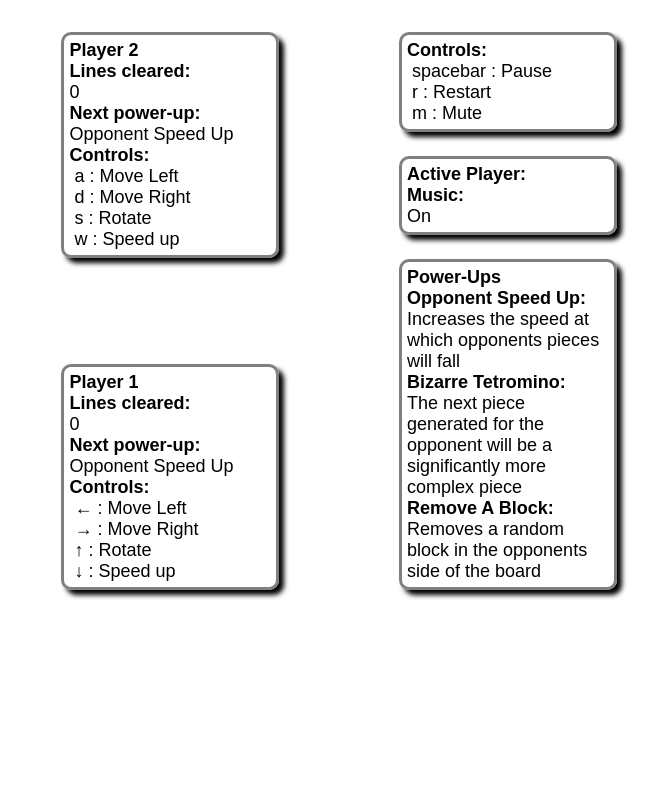
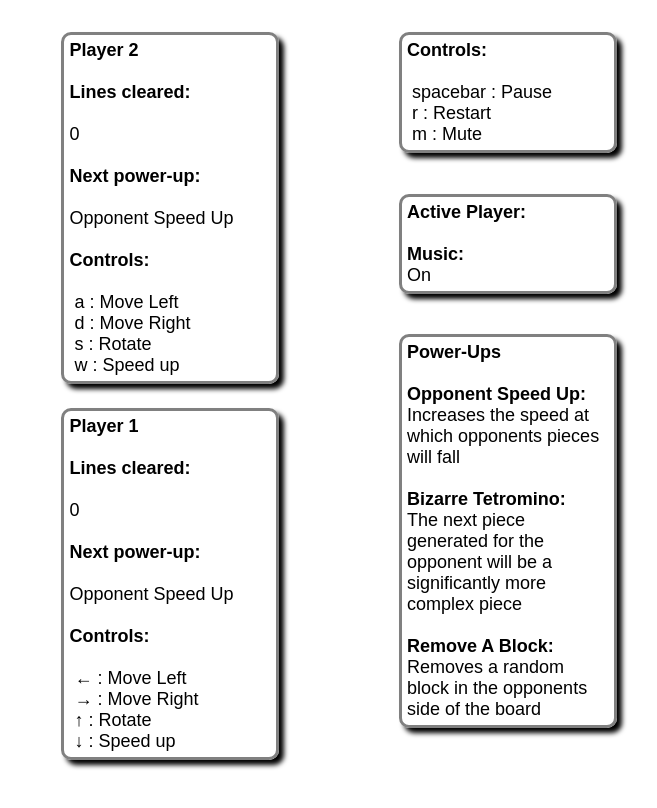
Before and after one commit to CKMurison/Tetris, a website: page index.html in a window 1280 px wide. Shown: the full height of the page, 436-1093 px from the left. Drawn offline with Linux system fonts and the light colour scheme; a web font is replaced by a local one.

Commit message:
seperation of text boxes to make more readable

```diff
--- a/index.html
+++ b/index.html
@@ -15,24 +15,24 @@
          </div>
          <div class='instructionsContainer'>
             <div class='uiContainer player2'>
-               <span style="font-weight:bold">Player 2</span>
-               <span style="font-weight:bold">Lines cleared:</span>
-               <span id="linesClearedP2">0</span>
-               <span style="font-weight:bold">Next power-up:</span>
-               <span id="nextPowerUpP2">Opponent Speed Up</span>
-               <span style="font-weight:bold">Controls:</span>
+               <span class="box title" style="font-weight:bold">Player 2</span><br>
+               <span class="headers" style="font-weight:bold">Lines cleared:</span><br>
+               <span id="linesClearedP2">0</span><br>
+               <span class="headers" style="font-weight:bold">Next power-up:</span><br>
+               <span id="nextPowerUpP2">Opponent Speed Up</span><br>
+               <span class="headers" style="font-weight:bold">Controls:</span><br>
                &nbsp;a : Move Left<br>
                &nbsp;d : Move Right<br>
                &nbsp;s : Rotate<br>
                &nbsp;w : Speed up
             </div>
             <div class='uiContainer player1'>
-               <span style="font-weight:bold">Player 1</span>
-               <span style="font-weight:bold">Lines cleared:</span>
-               <span id="linesClearedP1">0</span>
-               <span style="font-weight:bold">Next power-up:</span>
-               <span id="nextPowerUpP1">Opponent Speed Up</span>
-               <span style="font-weight:bold">Controls:</span>
+               <span class="box title" style="font-weight:bold">Player 1</span><br>
+               <span class="headers" style="font-weight:bold">Lines cleared:</span><br>
+               <span id="linesClearedP1">0</span><br>
+               <span class="headers" style="font-weight:bold">Next power-up:</span><br>
+               <span id="nextPowerUpP1">Opponent Speed Up</span><br>
+               <span class="headers" style="font-weight:bold">Controls:</span><br>
                &nbsp;&larr; : Move Left<br>
                &nbsp;&rarr; : Move Right<br>
                &nbsp;&uarr; : Rotate<br>
@@ -42,24 +42,24 @@
          <div id="gridElement"></div>
          <div class="instructionsContainer">
             <div class='uiContainer'>
-               <span style="font-weight:bold">Controls:</span>
+               <span class="headers" style="font-weight:bold">Controls:</span><br>
                &nbsp;spacebar : Pause<br>
                &nbsp;r : Restart<br>
                &nbsp;m : Mute
             </div>
             <div class="uiContainer">
-               <span style="font-weight:bold">Active Player:</span>
-               <span id="activePlayer"></span>
-               <span style="font-weight:bold">Music:</span>
+               <span class="headers" style="font-weight:bold">Active Player:</span>
+               <span id="activePlayer"></span><br>
+               <span class="headers" style="font-weight:bold">Music:</span>
                <div id="musicMuted">On</div>
             </div>
             <div class="uiContainer">
-               <span style="font-weight:bold">Power-Ups</span>
-               <span style="font-weight:bold">Opponent Speed Up:</span>
-               Increases the speed at which opponents pieces will fall
-               <span style="font-weight:bold">Bizarre Tetromino:</span>
-               The next piece generated for the opponent will be a significantly more complex piece
-               <span style="font-weight:bold">Remove A Block:</span>
+               <span class="box title" style="font-weight:bold">Power-Ups</span><br>
+               <span class="headers" style="font-weight:bold">Opponent Speed Up:</span>
+               Increases the speed at which opponents pieces will fall<br><br>
+               <span class="headers" style="font-weight:bold">Bizarre Tetromino:</span>
+               The next piece generated for the opponent will be a significantly more complex piece<br><br>
+               <span class="headers" style="font-weight:bold">Remove A Block:</span>
                Removes a random block in the opponents side of the board
             </div>
          </div>
```
